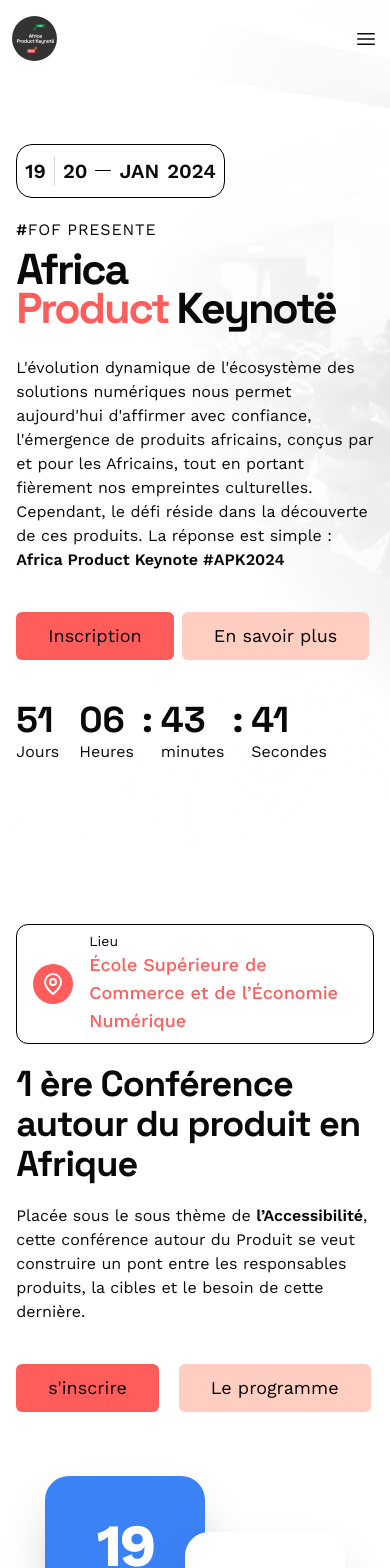
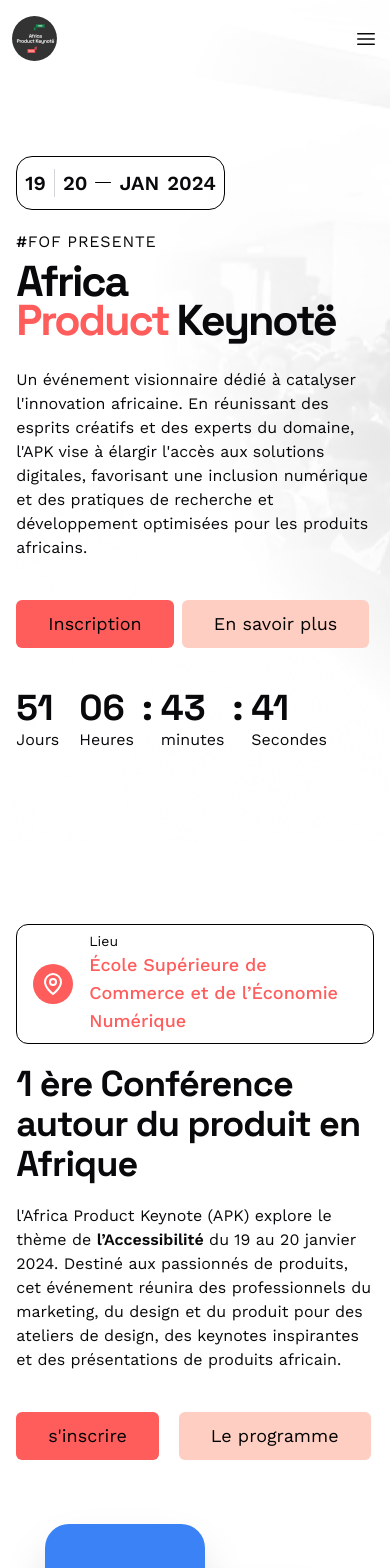
Before and after one commit to massdx/fof-apk24, a Next.js app: page / in a window 390 px wide. Shown: the top 1568 px of the page. Built offline with nearby package versions, Linux system fonts and the light colour scheme.

Commit message:
update text - responsivtity

```diff
--- a/src/app/_block/about.tsx
+++ b/src/app/_block/about.tsx
@@ -43,10 +43,7 @@
             </h2>
           </Heading>
           <p data-aos-delay="50" className=" my-5 md:my-10 ">
-            Placée sous le sous thème de{" "}
-            <span className="font-semibold">l’Accessibilité</span>, cette
-            conférence autour du Produit se veut construire un pont entre les
-            responsables produits, la cibles et le besoin de cette dernière.
+          l'Africa Product Keynote (APK) explore le thème de  <span className="font-semibold">l’Accessibilité</span> du 19 au 20 janvier 2024. Destiné aux passionnés de produits, cet événement réunira des professionnels du marketing, du design et du produit pour des ateliers de design, des keynotes inspirantes et des présentations de produits africain.
           </p>
 
           <div className="flex my-10 md:mb-0  gap-5">
--- a/src/app/_block/header.tsx
+++ b/src/app/_block/header.tsx
@@ -82,15 +82,7 @@
               data-aos-delay="200"
               className=" text-md md:text-xl my-5  md:my-7 "
             >
-              L'évolution dynamique de l'écosystème des solutions numériques
-              nous permet aujourd'hui d'affirmer avec confiance, l'émergence de
-              produits africains, conçus par et pour les Africains, tout en
-              portant fièrement nos empreintes culturelles. Cependant, le défi
-              réside dans la découverte de ces produits.
-              La réponse est simple  :
-              <span className="font-semibold ">
-              {" "} Africa Product Keynote #APK2024
-              </span>
+           Un événement visionnaire dédié à catalyser l'innovation africaine. En réunissant des esprits créatifs et des experts du domaine, l'APK vise à élargir l'accès aux solutions digitales, favorisant une inclusion numérique et des pratiques de recherche et développement optimisées pour les produits africains.
             </p>
             <div
               data-aos="fade-up"
--- a/src/app/_block/speakers.tsx
+++ b/src/app/_block/speakers.tsx
@@ -14,7 +14,7 @@
           </h2>
         </Heading>
         <p className="max-w-4xl  md:mx-auto md:text-center leading-relaxed text-gray-800 my-10">
-        Soyez dès maintenant membre de nos <span className="text-primary font-medium "> Cores Speakers</span> pour inspirer les réussites concrètes de  <span className="text-primary font-medium"> Africa Product Keynote</span>  et faire découvrir comment les pensées créatives peut avoir un impact social incroyable.
+        Soyez dès maintenant membre de nos <span className="text-primary font-medium "> Cores Speakers</span> pour inspirer les réussites concrètes de  <span className="text-primary font-medium"> Africa Product Keynote</span>  et faire découvrir comment Les pensées créatives peuvent avoir un impact social incroyable.
         </p>
         {/*  <div className="grid grid-cols-2  md:grid-cols-3 lg:grid-cols-4 w-full  gap-6 gap-y-10  place-items-center place-content-center my-20 ">
                 <SpeakerCard delay={100} />
--- a/src/app/_block/why.tsx
+++ b/src/app/_block/why.tsx
@@ -6,7 +6,7 @@
 const Why = () => {
   return (
     <section className="  bg-[#FDFBFC]    md:min-h-screen flex items-center">
-      <div className="md:w-9/12 w-11/12 mx-auto">
+      <div className="media-size">
         <Heading>
           <h3
             data-aos="fade-up"
@@ -168,7 +168,7 @@
           className="flex items-center w-full   mt-10  md:justify-center"
         >
           <Button className=" ">
-            <Link href={"#"} passHref>
+            <Link href={"https://friends.figma.com/events/details/figma-lome-togo-presents-africans-product-keynotes/"} target="_blank" passHref>
               S'inscrire maintenant
             </Link>
           </Button>
--- a/src/components/footer.tsx
+++ b/src/components/footer.tsx
@@ -39,7 +39,7 @@
                     de Friends of Figma Lomé, Togo.
                   </div>
 
-                  <div className="flex items-end gap-5 mt-5 ">
+                  <div className="flex flex-wrap items-end gap-5 mt-5 ">
                     <Link
                       passHref
                       href={"mailto:foflome@gmail.com"}
```
